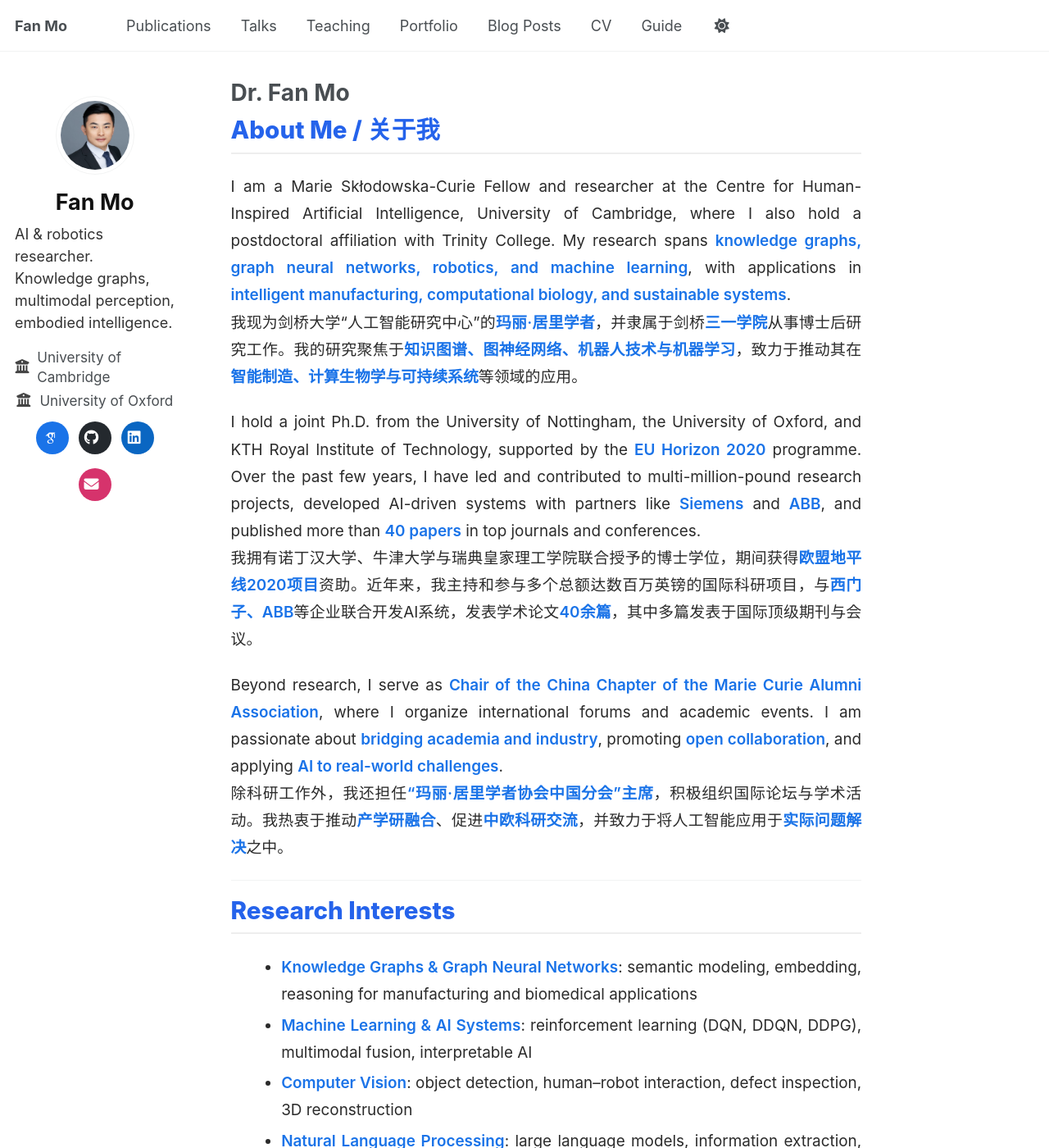
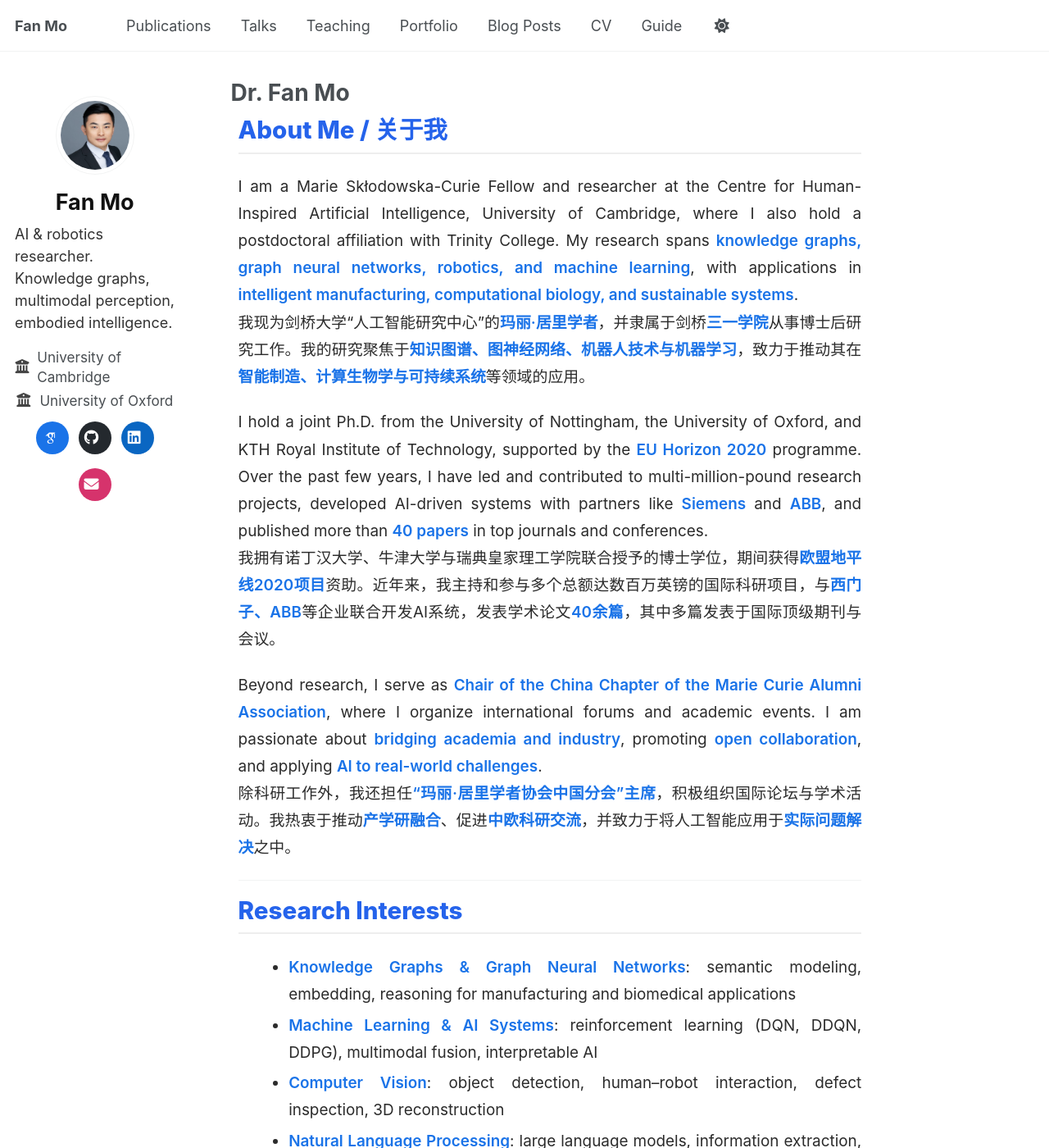
Before and after one commit to fanmo-intro/fanmo-intro.github.io, a Jekyll site: the page built from _pages/about.md, in a window 1280 px wide and 1400 px high. Shown: the whole window at 82% size. Built offline with Jekyll 4.4.1, drawn with Linux system fonts in a browser that asks for light colours; some web fonts are replaced; a script that is not in the unit is left out.

Commit message:
Update _custom.scss

```diff
--- a/_sass/_custom.scss
+++ b/_sass/_custom.scss
@@ -162,3 +162,13 @@
     content:none !important;
   }
 }
+
+/* Nudge main content a little to the right on desktop */
+@media (min-width: 992px){
+  .page{ gap: 3rem; }           /* was 2rem — increase the space */
+}
+
+/* Optional: tiny extra nudge if you want more */
+@media (min-width: 1200px){
+  .page__content{ padding-left: .5rem; }  /* adjust .25rem–.75rem to taste */
+}
```
